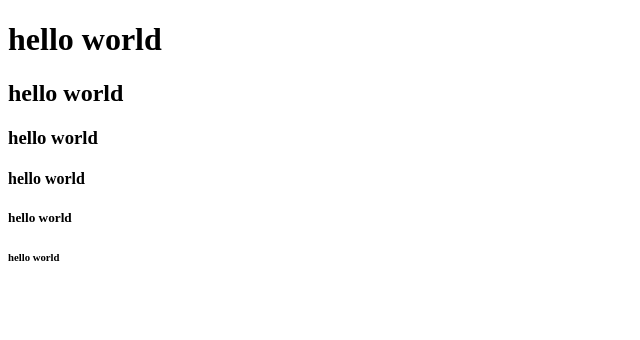
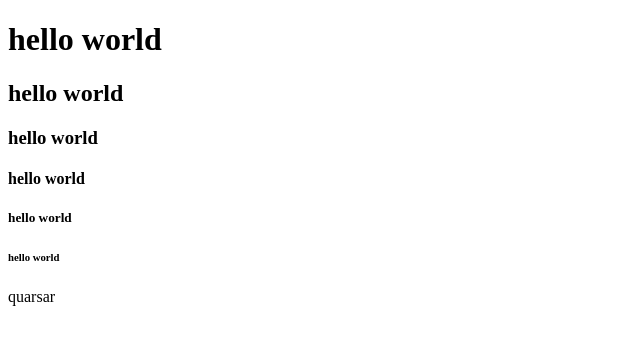
Before and after one commit to yrpppp/yrpyrp, a plain HTML site: page index.html in a window 1280 px wide. Shown: the full height of the page, 0-640 px from the left. Drawn offline with Linux system fonts and the light colour scheme.

Commit message:
Update index.html

```diff
--- a/index.html
+++ b/index.html
@@ -12,5 +12,6 @@
     <h4>hello world</h4>
     <h5>hello world</h5>
     <h6>hello world</h6>
+    <div>quarsar   </div>
 </body>
 </html>
```
